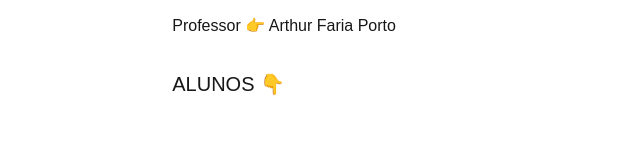
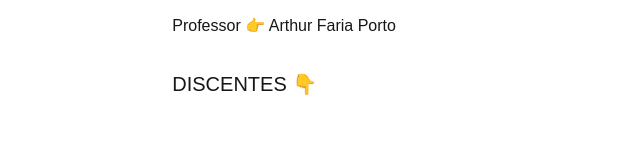
Before and after one commit to vma5/web-discente, a Next.js app: page / in a window 1280 px wide. Shown: the part 142-300 px from the top of the page, without its empty margins (317-957 px from the left). Built offline with nearby package versions, Linux system fonts and the light colour scheme.

Commit message:
fix title

```diff
--- a/app/page.tsx
+++ b/app/page.tsx
@@ -23,7 +23,7 @@
         <span>Alunos WEB  <a href="https://www.ifnmg.edu.br/cursos-sal1/cursos-superiores/373-portal/salinas/salinas-cursos-superiores/bacharelado-em-sistemas-de-informacao/14671-bacharelado-em-sistemas-de-informacao">BSI IFNMG <i>Campus</i> Salinas</a>.</span>
         <Link href="https://github.com/arthurfporto">Professor &#128073; Arthur Faria Porto</Link>
 
-        <h1 className='text-xl'>ALUNOS &#128071;</h1>
+        <h1 className='text-xl'>DISCENTES &#128071;</h1>
         <ul>
           {routes.map((route) => (
             <li key={route}>
```
